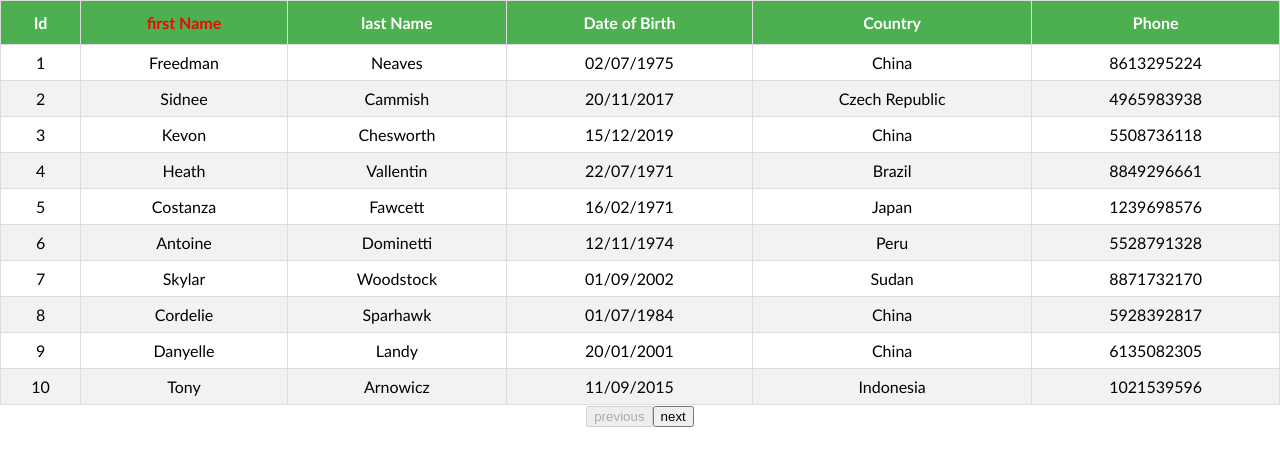
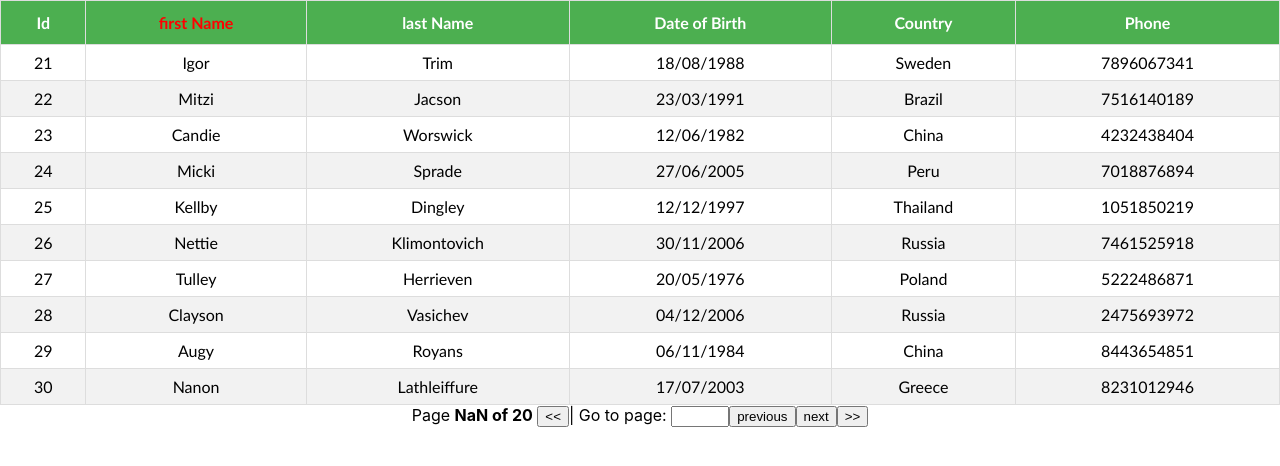
Before and after one commit to gyanchandra123/React-table-library, a React (Create React App) app: page / in a window 1280 px wide. Shown: the top 466 px of the page. Built offline with nearby package versions, Linux system fonts and the light colour scheme.

Commit message:
pagination2 : adding go to page ++ default page to be open on initial page reload

```diff
--- a/src/components/PaginationTable.js
+++ b/src/components/PaginationTable.js
@@ -8,8 +8,11 @@
   const columns = useMemo(() => COLUMNS, []);
   const data = useMemo(() => MOCK_DATA, []);
 
-  const tableInstance = useTable({ columns, data }, usePagination);
-
+  const tableInstance = useTable(
+    { columns, data, initialState: { pageIndex: 2 } },
+    usePagination
+  );
+// initialState : allow us to jump to a particular page on initial page -reload.
   const {
     // below are prorerties && functions required from react-table instance.
     getTableProps, // function
@@ -21,6 +24,10 @@
     previousPage,
     canPreviousPage,
     canNextPage,
+    gotoPage,
+    pageCount,
+    pageIndex,
+    pageOptions,
     prepareRow,
   } = tableInstance;
 
@@ -63,8 +70,41 @@
         </tbody>
       </table>
       <div>
-        <button onClick={() => previousPage()} disabled={!canPreviousPage}>previous</button>
-        <button onClick={() => nextPage()} disabled={!canNextPage}>next</button>
+      <span>
+        Page{" "}
+        <strong>
+          {pageIndex + 1} of {pageOptions.length}
+        </strong>{" "}
+      </span>
+
+        <button onClick={() => gotoPage(0)} disabled={!canPreviousPage}>
+          {"<<"}
+        </button>
+        <span>
+          | Go to page:{" "}
+          <input
+            type="number"
+            defaultValue={pageIndex + 1}
+            onChange={(e) => {
+              const pageNumber = e.target.value
+                ? Number(e.target.value) - 1
+                : 0;
+              gotoPage(pageNumber);
+            }}
+            style={{ width: "50px" }}
+          />
+        </span>
+
+        <button onClick={() => previousPage()} disabled={!canPreviousPage}>
+          previous
+        </button>
+
+        <button onClick={() => nextPage()} disabled={!canNextPage}>
+          next
+        </button>
+        <button onClick={() => gotoPage(pageCount - 1)} disabled={!canNextPage}>
+          {">>"}
+        </button>
       </div>
     </>
   );
```
